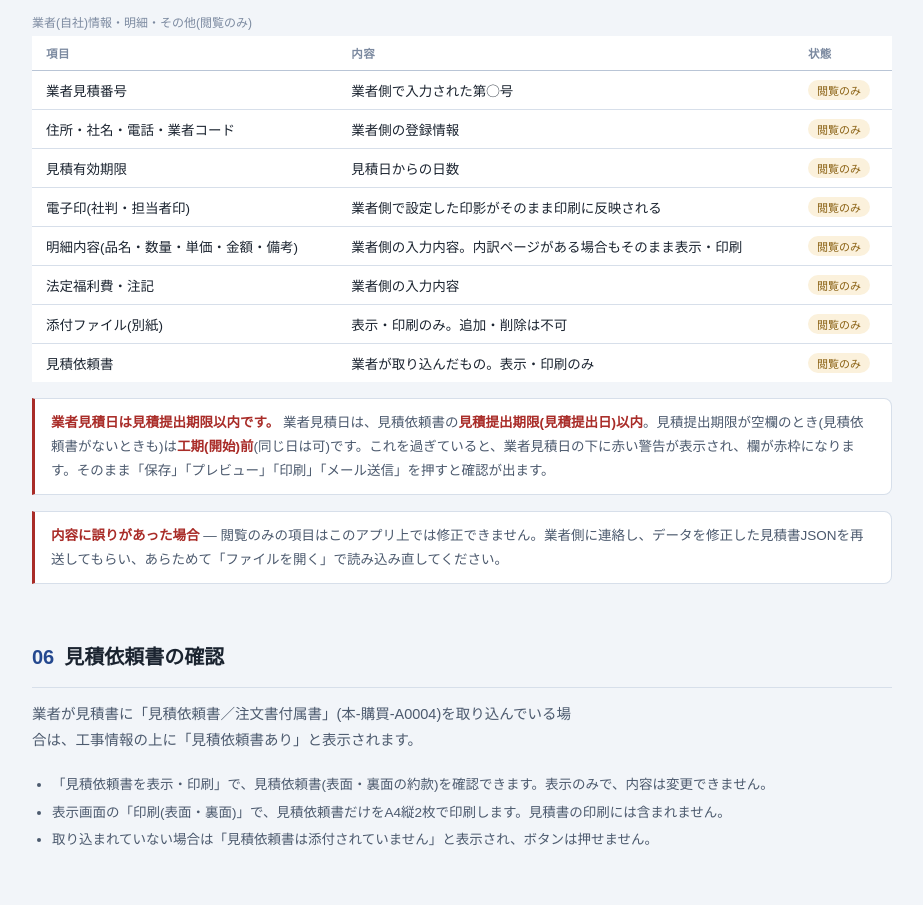
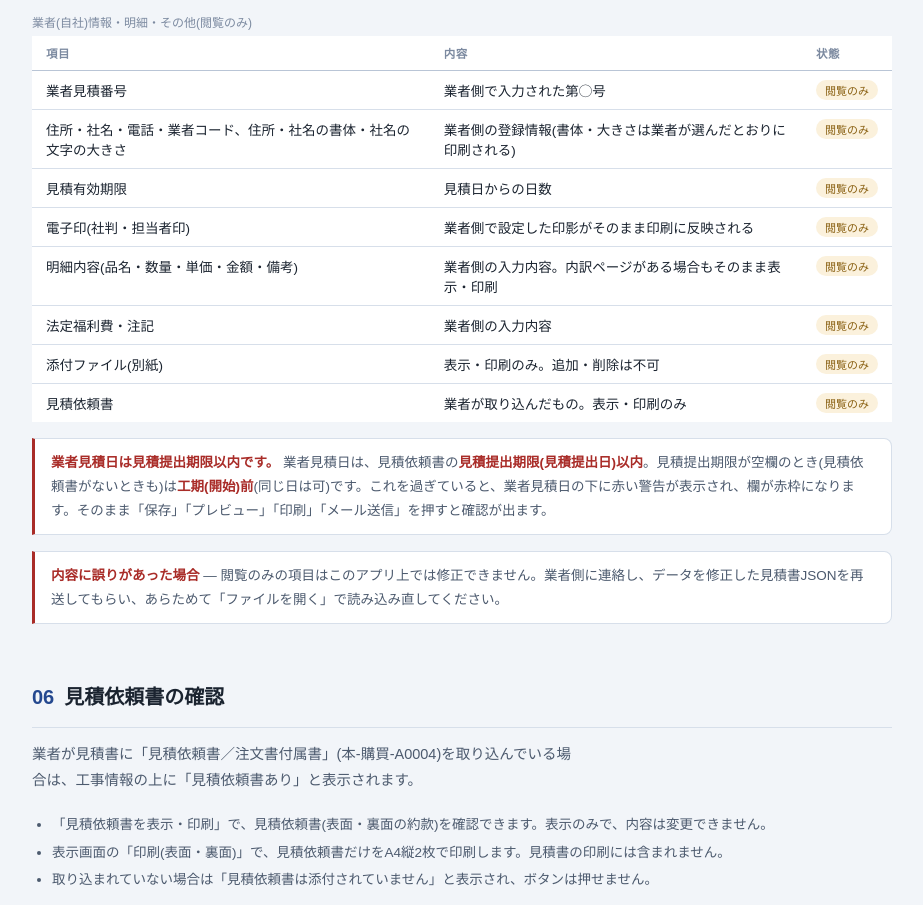
Before and after one commit to shar19-ops/quotation-staff-app, a plain HTML site: page 社員用見積書アプリ_操作マニュアル.html in a window 1280 px wide. Shown: the part 3436-4341 px from the top of the page, without its empty margins (298-1221 px from the left). Drawn offline with Linux system fonts and the light colour scheme.

Commit message:
業者の住所・社名の書体と社名の文字の大きさを選べるようにする(請求書アプリと同じ機能)
- 業者用: 「住所・社名の書体」(標準(MSゴシック)/ゴシック体/明朝体/ヒラギノ明朝)と「社名の文字の大きさ(mm)」(2〜10)を追加。新規作成しても残す
- 書体は住所・社名に、大きさは社名だけに使う(A4縦・A4横・内訳ページの業者名)。大きさを変えても行の中心の高さは同じ
- 社員用: 業者が選んだ書体・大きさを閲覧のみで表示し、そのとおりに印刷
- 未設定なら印字はこれまでと同じ(main と印字の中身が一致することを確認)
- 業者用・社員用マニュアルに追記

Co-Authored-By: Claude Opus 5.5 <noreply@anthropic.com>

```diff
--- a/社員用見積書アプリ_操作マニュアル.html
+++ b/社員用見積書アプリ_操作マニュアル.html
@@ -734,7 +734,7 @@
           <thead><tr><th>項目</th><th>内容</th><th>状態</th></tr></thead>
           <tbody>
             <tr><td>業者見積番号</td><td>業者側で入力された第◯号</td><td class="status-view"><span class="pill view">閲覧のみ</span></td></tr>
-            <tr><td>住所・社名・電話・業者コード</td><td>業者側の登録情報</td><td class="status-view"><span class="pill view">閲覧のみ</span></td></tr>
+            <tr><td>住所・社名・電話・業者コード、住所・社名の書体・社名の文字の大きさ</td><td>業者側の登録情報(書体・大きさは業者が選んだとおりに印刷される)</td><td class="status-view"><span class="pill view">閲覧のみ</span></td></tr>
             <tr><td>見積有効期限</td><td>見積日からの日数</td><td class="status-view"><span class="pill view">閲覧のみ</span></td></tr>
             <tr><td>電子印(社判・担当者印)</td><td>業者側で設定した印影がそのまま印刷に反映される</td><td class="status-view"><span class="pill view">閲覧のみ</span></td></tr>
             <tr><td>明細内容(品名・数量・単価・金額・備考)</td><td>業者側の入力内容。内訳ページがある場合もそのまま表示・印刷</td><td class="status-view"><span class="pill view">閲覧のみ</span></td></tr>
```
